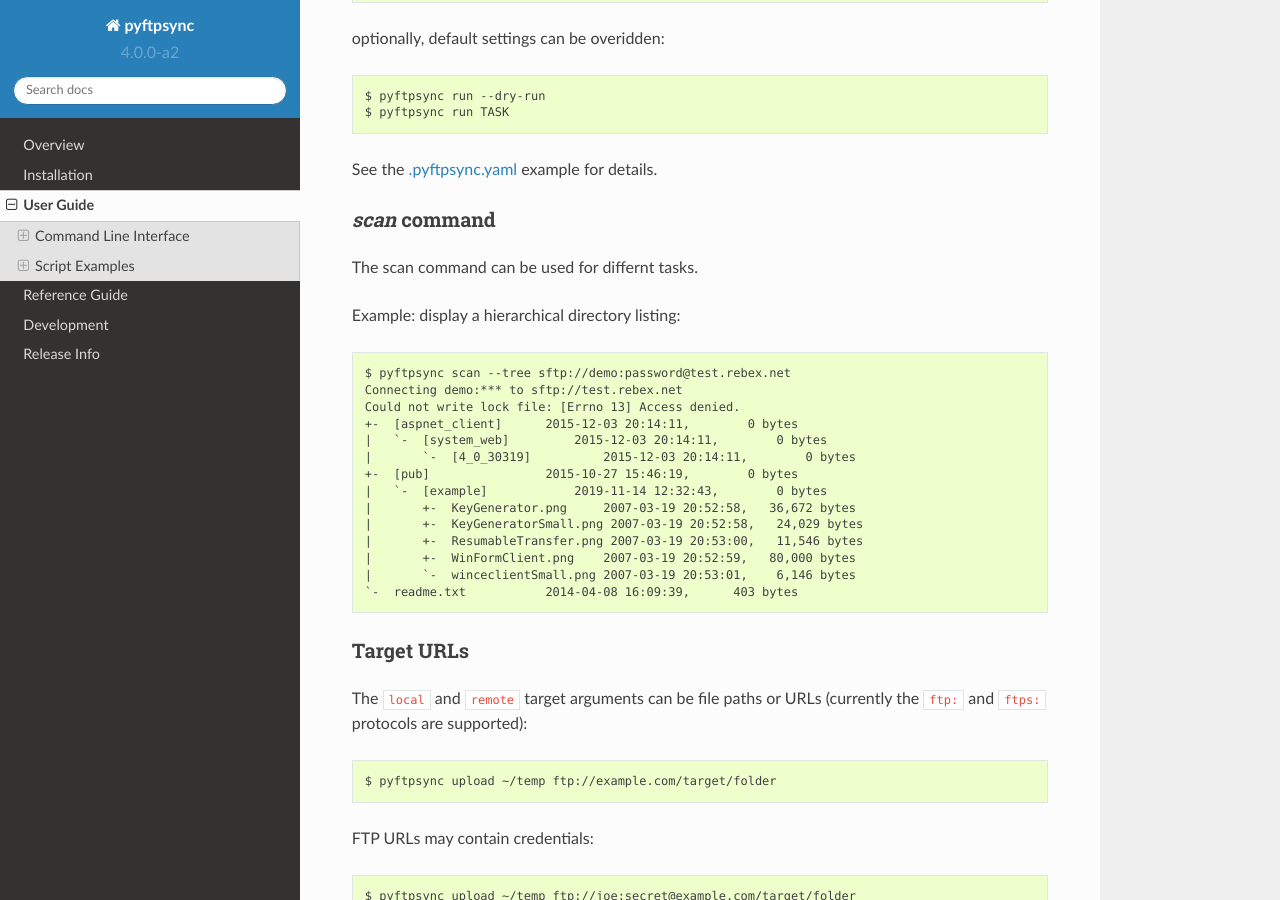
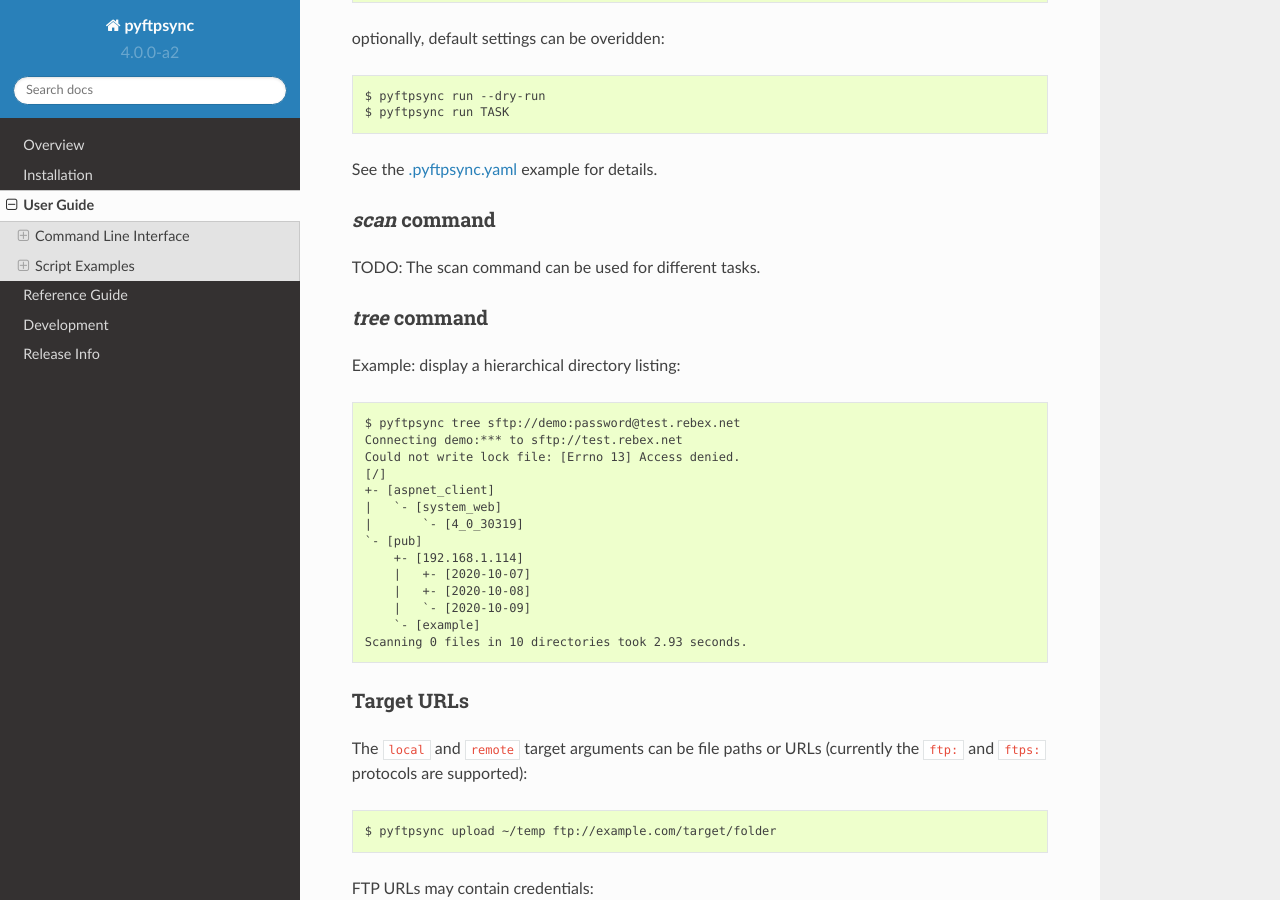
Before and after one commit to mar10/pyftpsync, a Sphinx documentation site: the page built from docs/sphinx/user_guide.rst, in a window 1280 px wide and 900 px high, scrolled down 1022 px. Built offline with Sphinx 7.4.7 and the Read the Docs theme 2.0.0, drawn with Linux system fonts in a browser that asks for light colours; the version number is read from the project's files by our own code.

Commit message:
Update user_guide.rst

```diff
--- a/docs/sphinx/user_guide.rst
+++ b/docs/sphinx/user_guide.rst
@@ -67,24 +67,28 @@
 `scan` command
 --------------
 
-The scan command can be used for differnt tasks.
+TODO: The scan command can be used for different tasks.
+
+
+`tree` command
+--------------
 
 Example: display a hierarchical directory listing::
 
-    $ pyftpsync scan --tree sftp://demo:password@test.rebex.net
+    $ pyftpsync tree sftp://demo:password@test.rebex.net
     Connecting demo:*** to sftp://test.rebex.net
     Could not write lock file: [Errno 13] Access denied.
-    +-  [aspnet_client]      2015-12-03 20:14:11,        0 bytes
-    |   `-  [system_web]         2015-12-03 20:14:11,        0 bytes
-    |       `-  [4_0_30319]          2015-12-03 20:14:11,        0 bytes
-    +-  [pub]                2015-10-27 15:46:19,        0 bytes
-    |   `-  [example]            2019-11-14 12:32:43,        0 bytes
-    |       +-  KeyGenerator.png     2007-03-19 20:52:58,   36,672 bytes
-    |       +-  KeyGeneratorSmall.png 2007-03-19 20:52:58,   24,029 bytes
-    |       +-  ResumableTransfer.png 2007-03-19 20:53:00,   11,546 bytes
-    |       +-  WinFormClient.png    2007-03-19 20:52:59,   80,000 bytes
-    |       `-  winceclientSmall.png 2007-03-19 20:53:01,    6,146 bytes
-    `-  readme.txt           2014-04-08 16:09:39,      403 bytes
+    [/]
+    +- [aspnet_client]
+    |   `- [system_web]
+    |       `- [4_0_30319]
+    `- [pub]
+        +- [192.168.1.114]
+        |   +- [2020-10-07]
+        |   +- [2020-10-08]
+        |   `- [2020-10-09]
+        `- [example]
+    Scanning 0 files in 10 directories took 2.93 seconds.
 
 
 Target URLs
```
